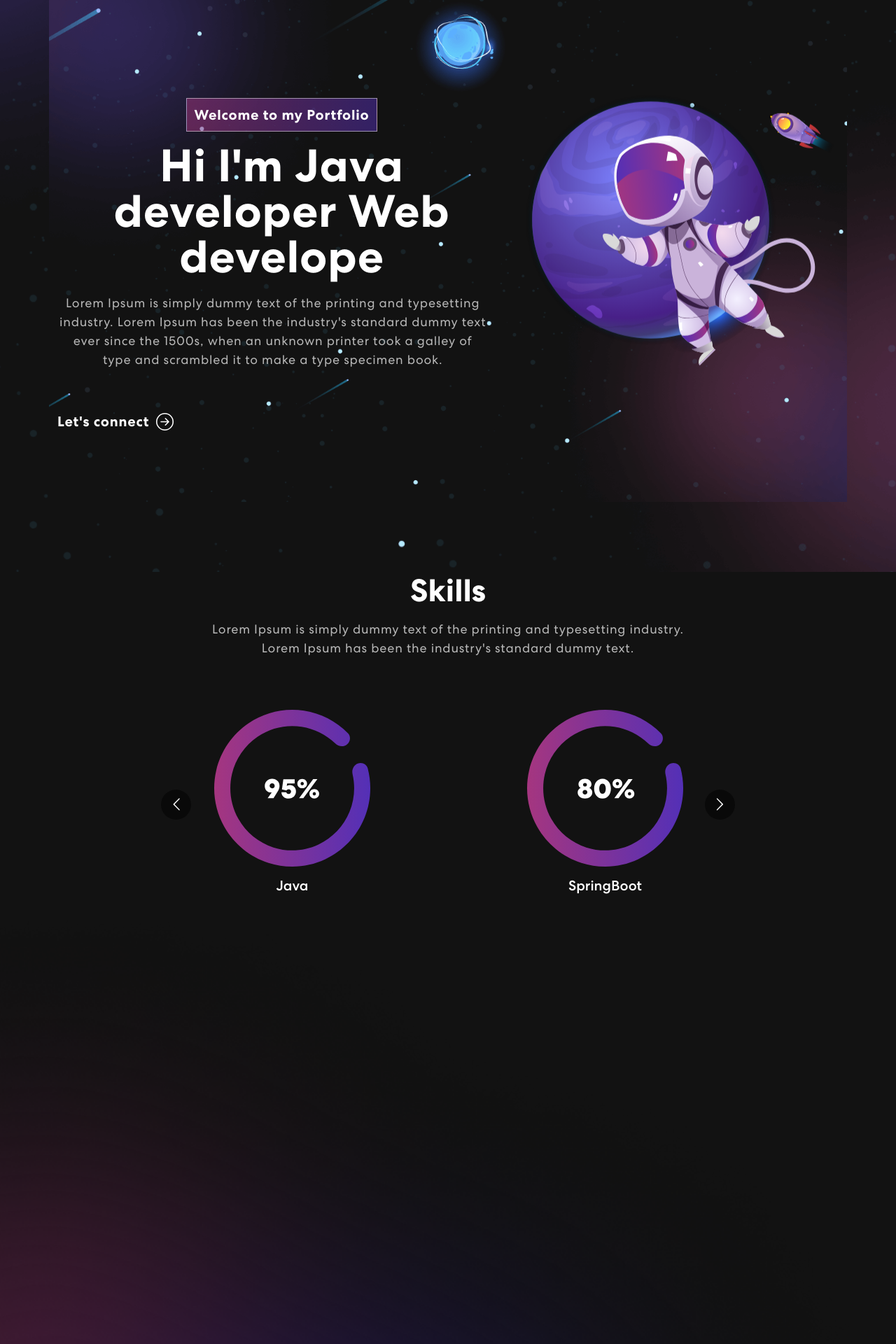
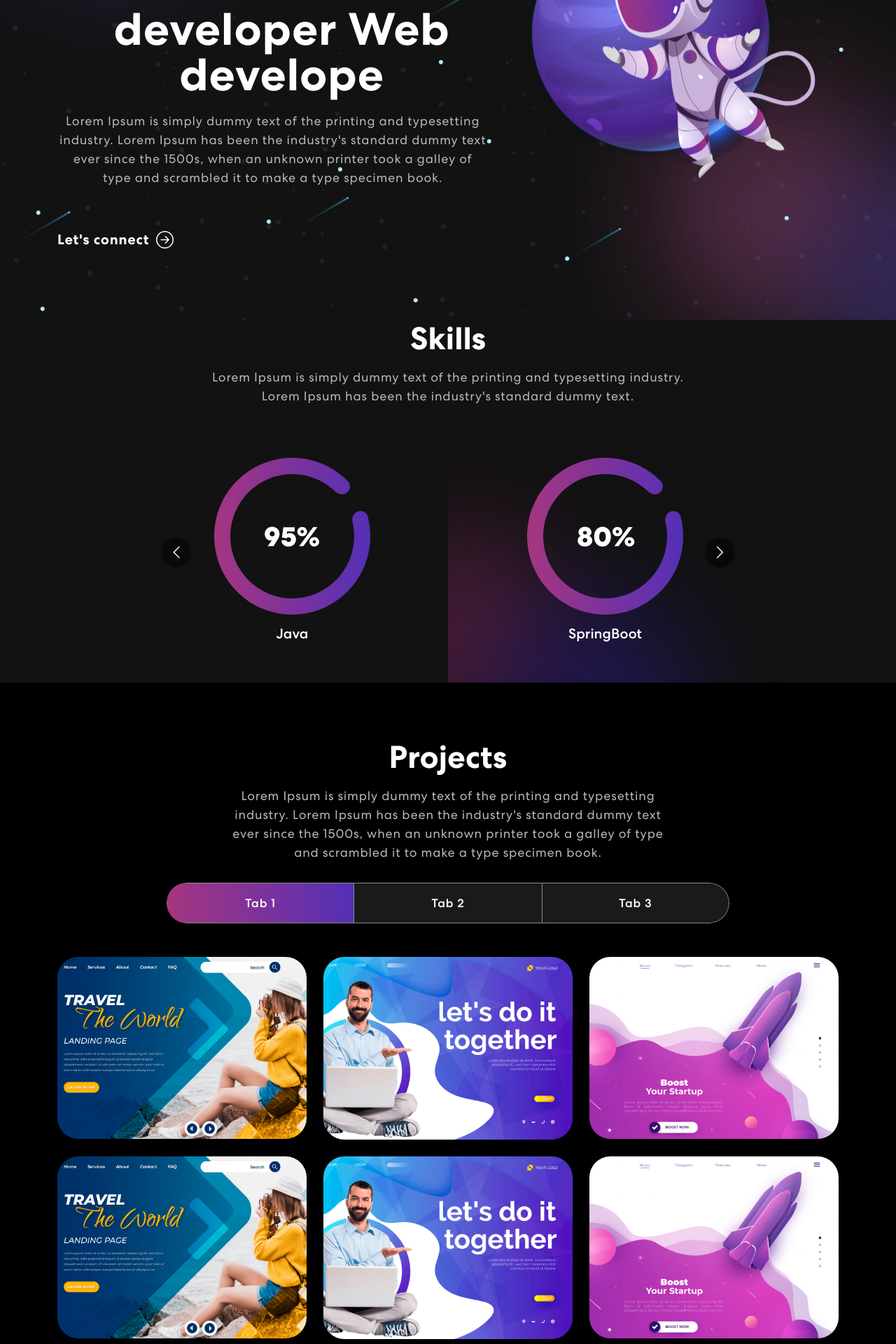
Before and after one commit to owen-zhou20/owenzhou20.github.io, a React (Create React App) app: page / in a window 1280 px wide. Shown: the part 380-2300 px from the top of the page at 70% size. Built offline with nearby package versions, Linux system fonts and the light colour scheme.

Commit message:
[fix] css id in project and banner

```diff
--- a/src/components/Banner.jsx
+++ b/src/components/Banner.jsx
@@ -18,6 +18,7 @@ export default function Banner() {
         }, delta)
 
         return ()=>{ clearInterval(ticker)}
+        // eslint-disable-next-line
     }, [text])
 
     const tick = ()=>{
@@ -44,8 +45,8 @@ export default function Banner() {
 
     return (
         <section className='banner' id='home'>
-            <Container className='banner' id='home'>
-                <Row className='align-item-centre'>
+            <Container>
+                <Row className='aligh-items-center'>
                     <Col xs={12} md={6} xl={7}>
                         <span className='tagline'>Welcome to my Portfolio</span>
                         <h1>{`Hi I'm Java developer `}<span className='wrap'>{text}</span></h1>
--- a/src/components/NavBar.jsx
+++ b/src/components/NavBar.jsx
@@ -49,9 +49,9 @@ export default function NavBar() {
           </Nav>
           <span className='navbar-text'>
             <div className='social-icon'>
-              <a href='#'><img src={navIcon1}></img></a>
-              <a href='#'><img src={navIcon2}></img></a>
-              <a href='#'><img src={navIcon3}></img></a>
+              <a href='/#'><img src={navIcon1} alt='navIcon1'></img></a>
+              <a href='/#'><img src={navIcon2} alt='navIcon2'></img></a>
+              <a href='/#'><img src={navIcon3} alt='navIcon3'></img></a>
             </div>
             <button className='vvd' onClick={ ()=> console.log('connect')}><span>Let's Connect</span></button>
           </span>
--- a/src/components/ProjectCard.jsx
+++ b/src/components/ProjectCard.jsx
@@ -1,7 +1,17 @@
 import React from 'react'
+import { Col } from 'react-bootstrap'
 
-export default function ProjectCard() {
+export default function ProjectCard({title, description, imgUrl}) {
+
   return (
-    <div>ProjectCard</div>
+    <Col sm={6} md={4}>
+      <div className='proj-imgbx'>
+        <img src={imgUrl} alt={title}/>
+        <div className='proj-txtx'>
+          <h4>{title}</h4>
+          <span>{description}</span>
+        </div>
+      </div>
+    </Col>
   )
 }
--- a/src/components/Projects.jsx
+++ b/src/components/Projects.jsx
@@ -1,8 +1,10 @@
 import React from 'react'
 import { Container, Row, Col, Tab, Nav } from 'react-bootstrap'
+import ProjectCard from './ProjectCard'
 import projImg1 from '../assets/img/project-img1.png'
 import projImg2 from '../assets/img/project-img2.png'
 import projImg3 from '../assets/img/project-img3.png'
+import colorSharp2 from '../assets/img/color-sharp2.png'
 
 export default function Projects() {
 
@@ -47,38 +49,40 @@ export default function Projects() {
                         <h2>Projects</h2>
                         <p>Lorem Ipsum is simply dummy text of the printing and typesetting industry. Lorem Ipsum has been the industry's standard dummy text ever since the 1500s, when an unknown printer took a galley of type and scrambled it to make a type specimen book.</p>
                         <Tab.Container id='projects-tabs' defaultActiveKey='first'>
-                            <Nav variant="pills" defaultActiveKey="/home">
+                            <Nav variant="pills" className='nav-pills mb-5 justify-content-center align-items-center' id='pills-tab'>
                                 <Nav.Item>
-                                    <Nav.Link eventKey="first">Tab one</Nav.Link>
+                                    <Nav.Link eventKey="first">Tab 1</Nav.Link>
                                 </Nav.Item>
                                 <Nav.Item>
-                                    <Nav.Link eventKey="second">Tab two</Nav.Link>
+                                    <Nav.Link eventKey="second">Tab 2</Nav.Link>
                                 </Nav.Item>
                                 <Nav.Item>
-                                    <Nav.Link eventKey="third">
-                                        Tab three
-                                    </Nav.Link>
+                                    <Nav.Link eventKey="third">Tab 3</Nav.Link>
                                 </Nav.Item>
                             </Nav>
-                            <Tab.Container>
+                            <Tab.Content>
                                 <Tab.Pane eventKey='first'>
                                     <Row>
                                         {
                                             projects.map((project, index)=>{
                                                 return (
-                                                    <p>{project.title}</p>
+                                                    <ProjectCard
+                                                    key={index}
+                                                    {...project}
+                                                    />
                                                 )
                                             })
                                         }
                                     </Row>
                                 </Tab.Pane>
-                                <Tab.Pane eventKey='second'>Loren Ipsum</Tab.Pane>
-                                <Tab.Pane eventKey='third'>Loren Ipsum</Tab.Pane>
-                            </Tab.Container>
+                                <Tab.Pane eventKey='second'><p>Loren Ipsum</p></Tab.Pane>
+                                <Tab.Pane eventKey='third'><p>Loren Ipsum</p></Tab.Pane>
+                            </Tab.Content>
                         </Tab.Container>
                     </Col>
                 </Row>
             </Container>
+            <img className='background-image-right' src={colorSharp2} alt='colorSharp2'></img>
         </section>
     )
 }
--- a/src/components/Skills.jsx
+++ b/src/components/Skills.jsx
@@ -62,7 +62,7 @@ export default function Skills() {
                     </Col>
                 </Row>
             </Container>
-            <img className='backgroud-image-left' src={colorSharp} alt="img"/>
+            <img className='background-image-left' src={colorSharp} alt="Image"/>
         </section>
     )
 }
```
